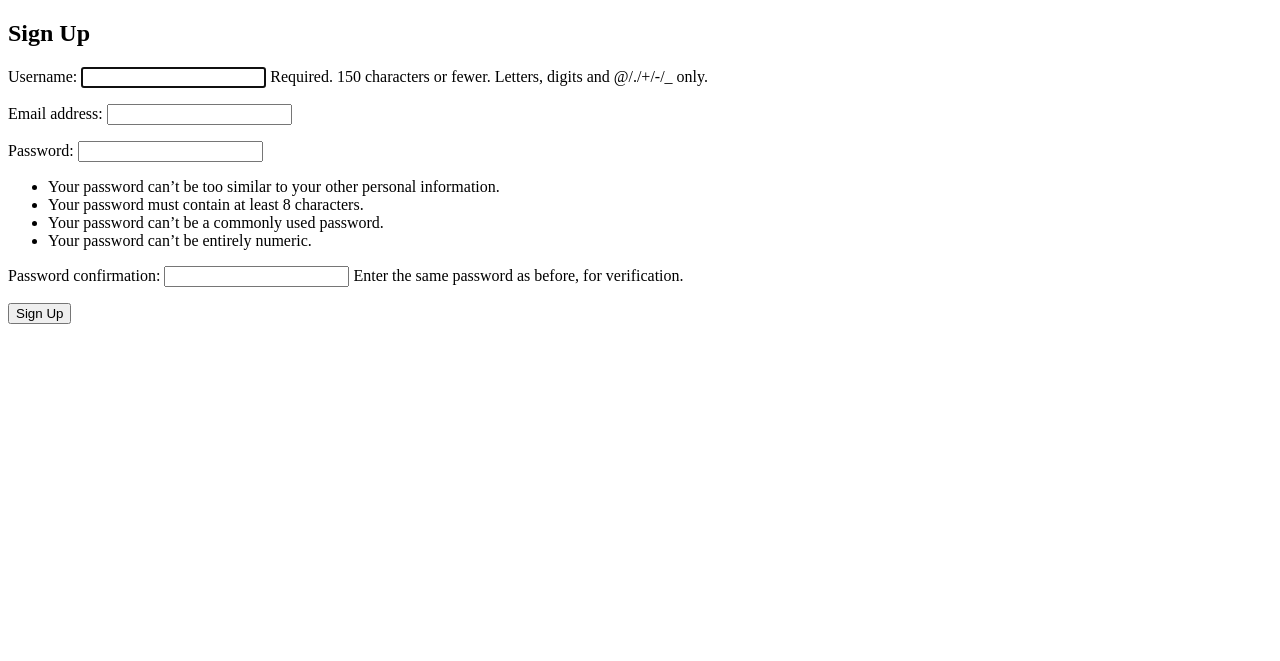
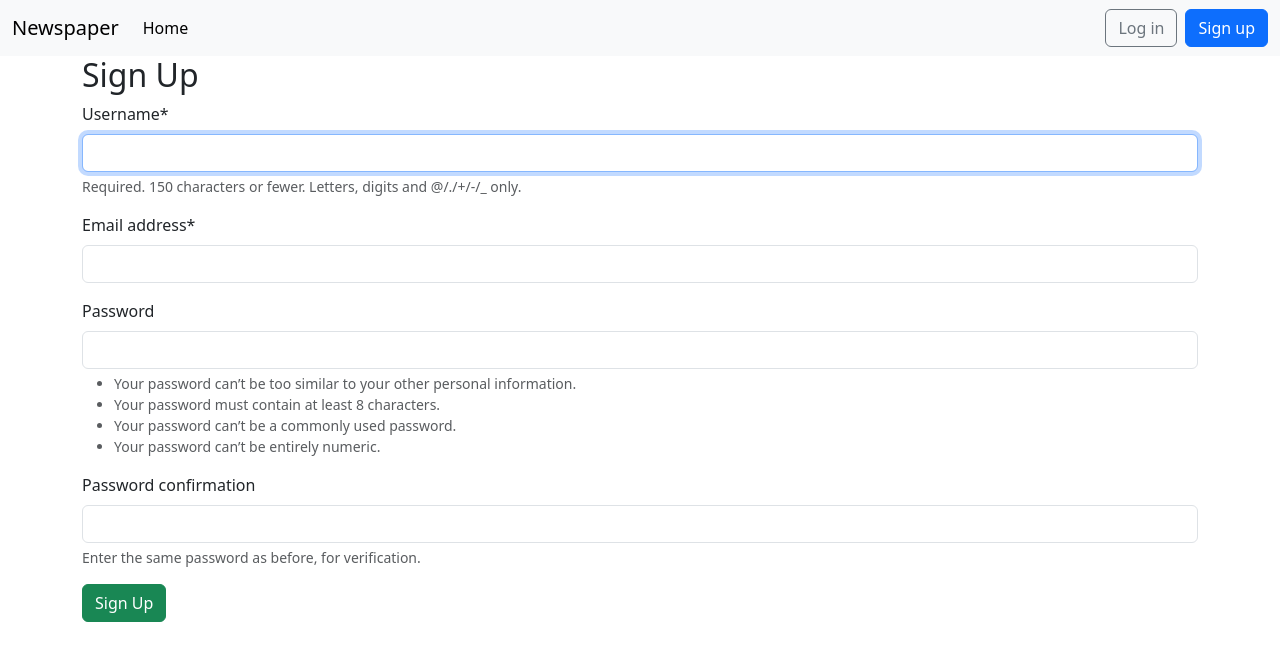
Before and after one commit to asimnp/newspaper, a Django app: page /accounts/signup/ in a window 1280 px wide. Shown: the top 661 px of the page. Run offline with Django 5.2, Linux system fonts and the light colour scheme; some libraries are stand-ins or nearby versions.

Commit message:
ui: add bootstrap5 & crispy-forms

```diff
--- a/pyproject.toml
+++ b/pyproject.toml
@@ -6,5 +6,7 @@ readme = "README.md"
 requires-python = ">=3.12"
 dependencies = [
     "black>=25.1.0",
+    "crispy-bootstrap5>=2025.6",
     "django>=5.2.5",
+    "django-crispy-forms>=2.4",
 ]
--- a/templates/base_public.html
+++ b/templates/base_public.html
@@ -1,11 +1,76 @@
 <!DOCTYPE html>
-<html lang="en">
+<html>
+
 <head>
-    <meta charset="UTF-8">
-    <meta name="viewport" content="width=device-width, initial-scale=1.0">
-    <title>{% block title %}Newspaper App{% endblock title %}</title>
+  <meta charset="utf-8">
+  <meta name="viewport" content="width=device-width, initial-scale=1">
+  <title>{% block title %}Newspaper App{% endblock title %}</title>
+  <!-- Bootstrap CSS -->
+  <link href="https://cdn.jsdelivr.net/npm/bootstrap@5.3.3/dist/css/bootstrap.min.css" rel="stylesheet" integrity="sha384-QWTKZyjpPEjISv5WaRU9OFeRpok6YctnYmDr5pNlyT2bRjXh0JMhjY6hW+ALEwIH" crossorigin="anonymous">
 </head>
+
 <body>
-    {% block content %}{% endblock content %}
+  <nav class="navbar navbar-expand-lg bg-body-tertiary">
+    <div class="container-fluid">
+      <a class="navbar-brand" href="{% url 'pages:home' %}">Newspaper</a>
+      <button class="navbar-toggler" type="button"
+        data-bs-toggle="collapse" data-bs-target="#navbarSupportedContent"
+        aria-controls="navbarSupportedContent" aria-expanded="false"
+        aria-label="Toggle navigation">
+        <span class="navbar-toggler-icon"></span>
+      </button>
+      <div class="collapse navbar-collapse" id="navbarSupportedContent">
+        <ul class="navbar-nav me-auto mb-2 mb-lg-0">
+          <li class="nav-item">
+            <a class="nav-link active" aria-current="page" href="#">Home</a>
+          </li>
+          {% if user.is_authenticated %}
+          <li><a href="#" class="nav-link px-2 link-dark">+ New</a></li>
+        </ul>
+        <div class="mr-auto">
+          <ul class="navbar-nav">
+            <li class="nav-item dropdown">
+              <a class="nav-link dropdown-toggle" href="#" role="button" data-bs-toggle="dropdown"
+                aria-expanded="false">
+                {{ user.username }}
+              </a>
+              <ul class="dropdown-menu dropdown-menu-end">
+                <li><a class="dropdown-item" href="{% url 'password_change' %}">
+                  Change password</a></li>
+                <li>
+                  <hr class="dropdown-divider">
+                </li>
+                <li>
+                  <form method="post" action="{% url 'logout' %}"
+                    style="display:inline;">
+                    {% csrf_token %}
+                    <button type="submit" class="btn btn-link nav-link"
+                      style="display:inline; cursor:pointer;">Logout</button>
+                  </form>
+                </li>
+              </ul>
+            </li>
+            {% else %}
+          </ul>
+        </div>
+        <div class="mr-auto">
+          <form class="form d-flex">
+            <a href="{% url 'login' %}" class="btn btn-outline-secondary">Log in</a>
+            <a href="{% url 'signup' %}" class="btn btn-primary ms-2">Sign up</a>
+          </form>
+        </div>
+        {% endif %}
+      </div>
+    </div>
+  </nav>
+  <main>
+    <div class="container">
+      {% block content %}
+      {% endblock content %}
+    </div>
+  </main>
+  <!-- Bootstrap JavaScript Bundle -->
+  <script src="https://cdn.jsdelivr.net/npm/bootstrap@5.3.3/dist/js/bootstrap.bundle.min.js" integrity="sha384-YvpcrYf0tY3lHB60NNkmXc5s9fDVZLESaAA55NDzOxhy9GkcIdslK1eN7N6jIeHz" crossorigin="anonymous"></script>
 </body>
+
 </html>
--- a/templates/registration/login.html
+++ b/templates/registration/login.html
@@ -1,12 +1,13 @@
 {% extends "base_public.html" %}
+{% load crispy_forms_tags %}
 
 {% block title %}Log In{% endblock title %}
 
 {% block content %}
     <h2>Log In</h2>
     <form method="POST">
-        {{ form.as_p }}
+        {{ form|crispy }}
         {% csrf_token %}
-        <button type="submit">Log In</button>
+        <button type="submit"class="btn btn-success ms-2">Log In</button>
     </form>
 {% endblock content %}
--- a/templates/registration/signup.html
+++ b/templates/registration/signup.html
@@ -1,12 +1,13 @@
 {% extends "base_public.html" %}
+{% load crispy_forms_tags %}
 
 {% block title %}Sign Up{% endblock title %}
 
 {% block content %}
     <h2>Sign Up</h2>
     <form method="POST">
-        {{ form.as_p }}
+        {{ form|crispy }}
         {% csrf_token %}
-        <button type="submit">Sign Up</button>
+        <button type="submit" class="btn btn-success">Sign Up</button>
     </form>
 {% endblock content %}
```
Also changed, not shown: core/settings.py (+7 -0 lines), 1 other file.
